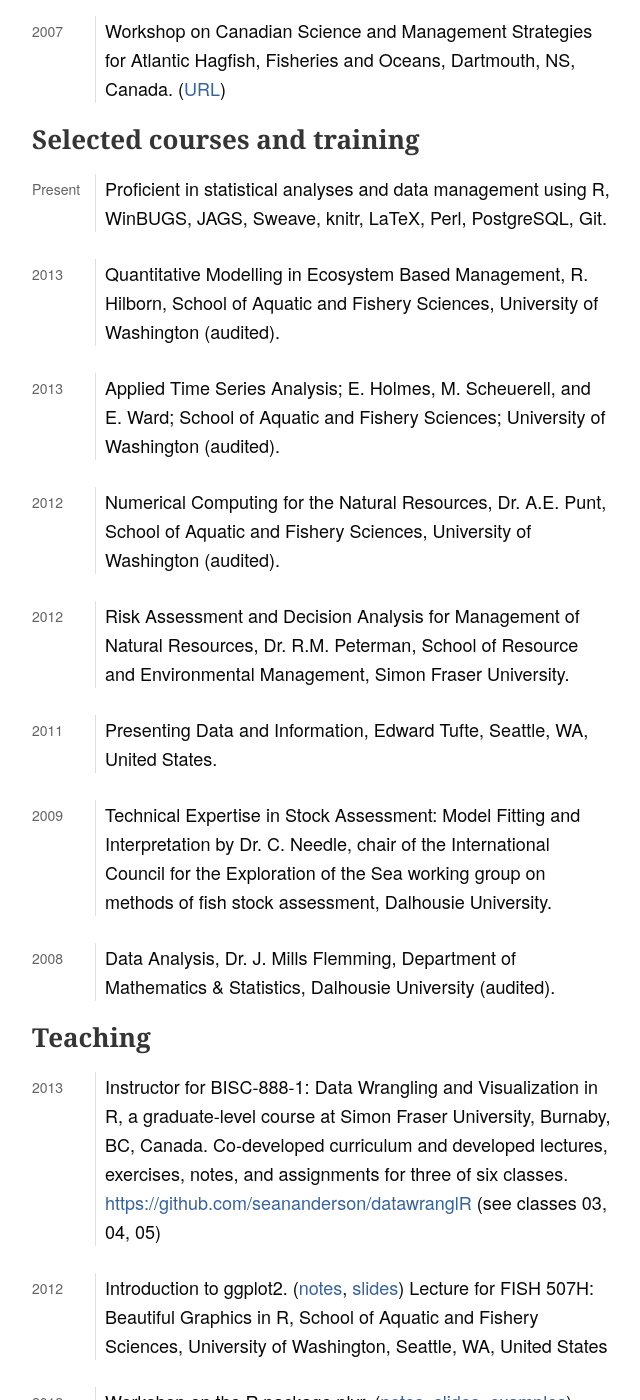
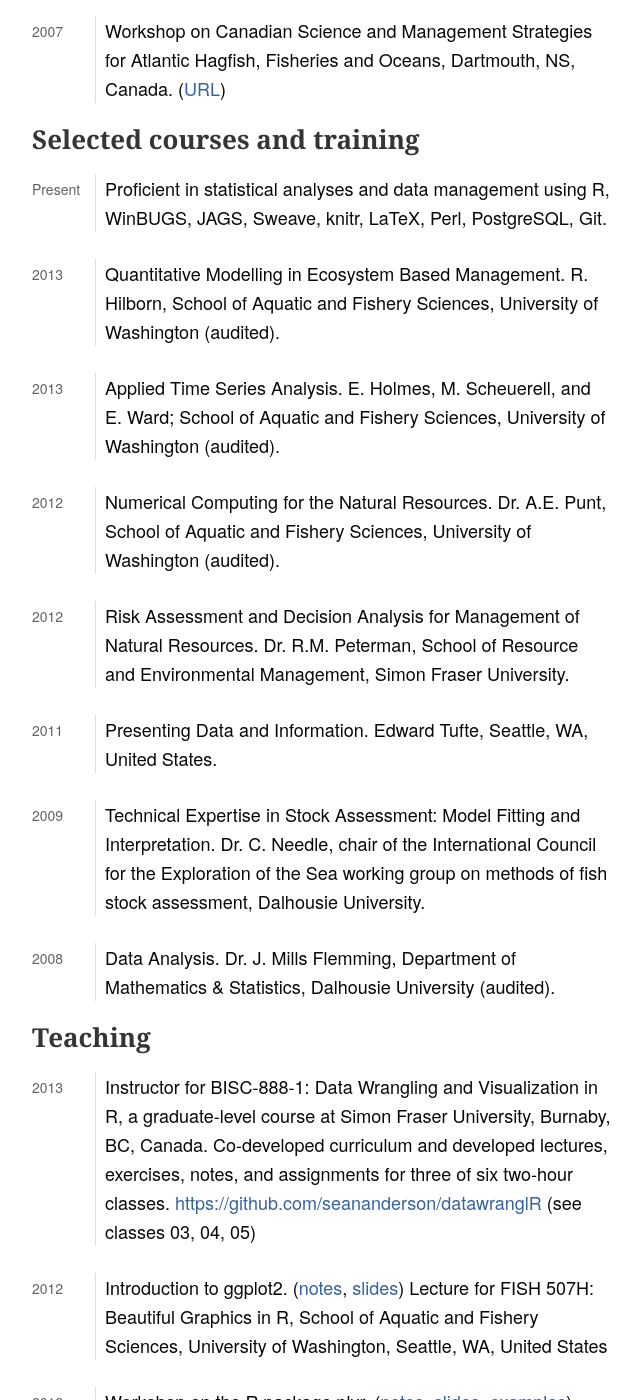
Before and after one commit to seananderson/seananderson.ca, a Jekyll site: the page built from cv.html, in a window 1280 px wide and 1400 px high, scrolled down 6880 px. Shown: the whole window, without its empty margins (318-958 px from the left). Built offline with Jekyll 4.4.1, drawn with Linux system fonts in a browser that asks for light colours; Markdown is read by kramdown in place of the engine named in the settings; comment, search, counter and statistics services are not loaded.

Commit message:
Minor copy-edits to CV

```diff
--- a/cv.html
+++ b/cv.html
@@ -187,31 +187,31 @@ title: seananderson.ca
 <dd><p>Proficient in statistical analyses and data management using R, WinBUGS, JAGS, Sweave, knitr, LaTeX, Perl, PostgreSQL, Git.</p>
 </dd>
 <dt>2013</dt>
-<dd><p>Quantitative Modelling in Ecosystem Based Management, R. Hilborn, School of Aquatic and Fishery Sciences, University of Washington (audited).</p>
+<dd><p>Quantitative Modelling in Ecosystem Based Management. R. Hilborn, School of Aquatic and Fishery Sciences, University of Washington (audited).</p>
 </dd>
 <dt>2013</dt>
-<dd><p>Applied Time Series Analysis; E. Holmes, M. Scheuerell, and E. Ward; School of Aquatic and Fishery Sciences; University of Washington (audited).</p>
+<dd><p>Applied Time Series Analysis. E. Holmes, M. Scheuerell, and E. Ward; School of Aquatic and Fishery Sciences, University of Washington (audited).</p>
 </dd>
 <dt>2012</dt>
-<dd><p>Numerical Computing for the Natural Resources, Dr. A.E. Punt, School of Aquatic and Fishery Sciences, University of Washington (audited).</p>
+<dd><p>Numerical Computing for the Natural Resources. Dr. A.E. Punt, School of Aquatic and Fishery Sciences, University of Washington (audited).</p>
 </dd>
 <dt>2012</dt>
-<dd><p>Risk Assessment and Decision Analysis for Management of Natural Resources, Dr. R.M. Peterman, School of Resource and Environmental Management, Simon Fraser University.</p>
+<dd><p>Risk Assessment and Decision Analysis for Management of Natural Resources. Dr. R.M. Peterman, School of Resource and Environmental Management, Simon Fraser University.</p>
 </dd>
 <dt>2011</dt>
-<dd><p>Presenting Data and Information, Edward Tufte, Seattle, WA, United States.</p>
+<dd><p>Presenting Data and Information. Edward Tufte, Seattle, WA, United States.</p>
 </dd>
 <dt>2009</dt>
-<dd><p>Technical Expertise in Stock Assessment: Model Fitting and Interpretation by Dr. C. Needle, chair of the International Council for the Exploration of the Sea working group on methods of fish stock assessment, Dalhousie University.</p>
+<dd><p>Technical Expertise in Stock Assessment: Model Fitting and Interpretation. Dr. C. Needle, chair of the International Council for the Exploration of the Sea working group on methods of fish stock assessment, Dalhousie University.</p>
 </dd>
 <dt>2008</dt>
-<dd><p>Data Analysis, Dr. J. Mills Flemming, Department of Mathematics &amp; Statistics, Dalhousie University (audited).</p>
+<dd><p>Data Analysis. Dr. J. Mills Flemming, Department of Mathematics &amp; Statistics, Dalhousie University (audited).</p>
 </dd>
 </dl>
 <h1 id="teaching">Teaching</h1>
 <dl>
 <dt>2013</dt>
-<dd><p>Instructor for BISC-888-1: Data Wrangling and Visualization in R, a graduate-level course at Simon Fraser University, Burnaby, BC, Canada. Co-developed curriculum and developed lectures, exercises, notes, and assignments for three of six classes. <a href="https://github.com/seananderson/datawranglR">https://github.com/seananderson/datawranglR</a> (see classes 03, 04, 05)</p>
+<dd><p>Instructor for BISC-888-1: Data Wrangling and Visualization in R, a graduate-level course at Simon Fraser University, Burnaby, BC, Canada. Co-developed curriculum and developed lectures, exercises, notes, and assignments for three of six two-hour classes. <a href="https://github.com/seananderson/datawranglR">https://github.com/seananderson/datawranglR</a> (see classes 03, 04, 05)</p>
 </dd>
 <dt>2012</dt>
 <dd><p>Introduction to ggplot2. (<a href="http://seananderson.ca/courses/12-ggplot2/ggplot2_notes.pdf">notes</a>, <a href="http://seananderson.ca/courses/12-ggplot2/ggplot2_slides_with_examples.pdf">slides</a>) Lecture for FISH 507H: Beautiful Graphics in R, School of Aquatic and Fishery Sciences, University of Washington, Seattle, WA, United States</p>
```
Also changed, not shown: AndersonCV.txt (+9 -9 lines), cv-pandoc.md (+10 -10 lines), 1 other file.
